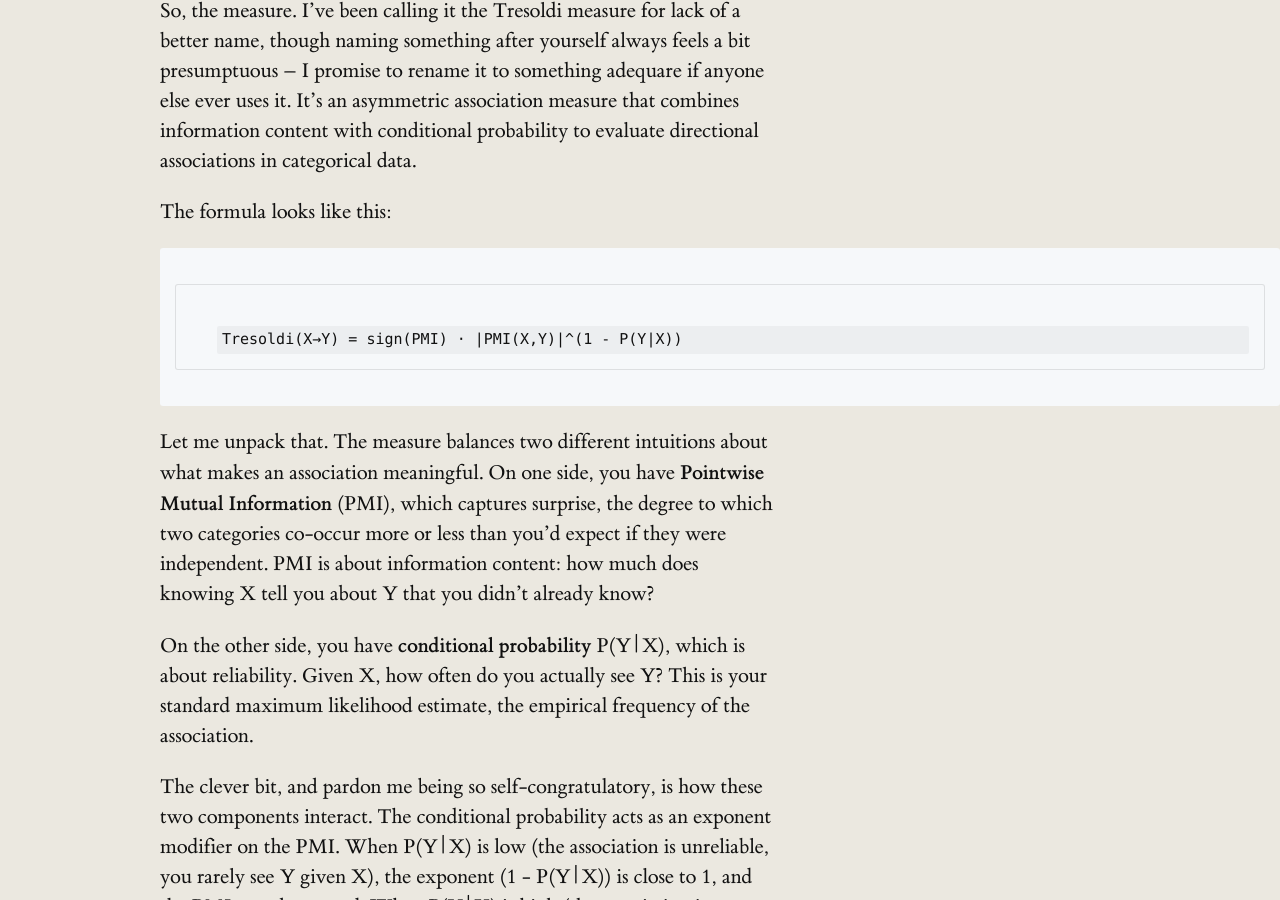
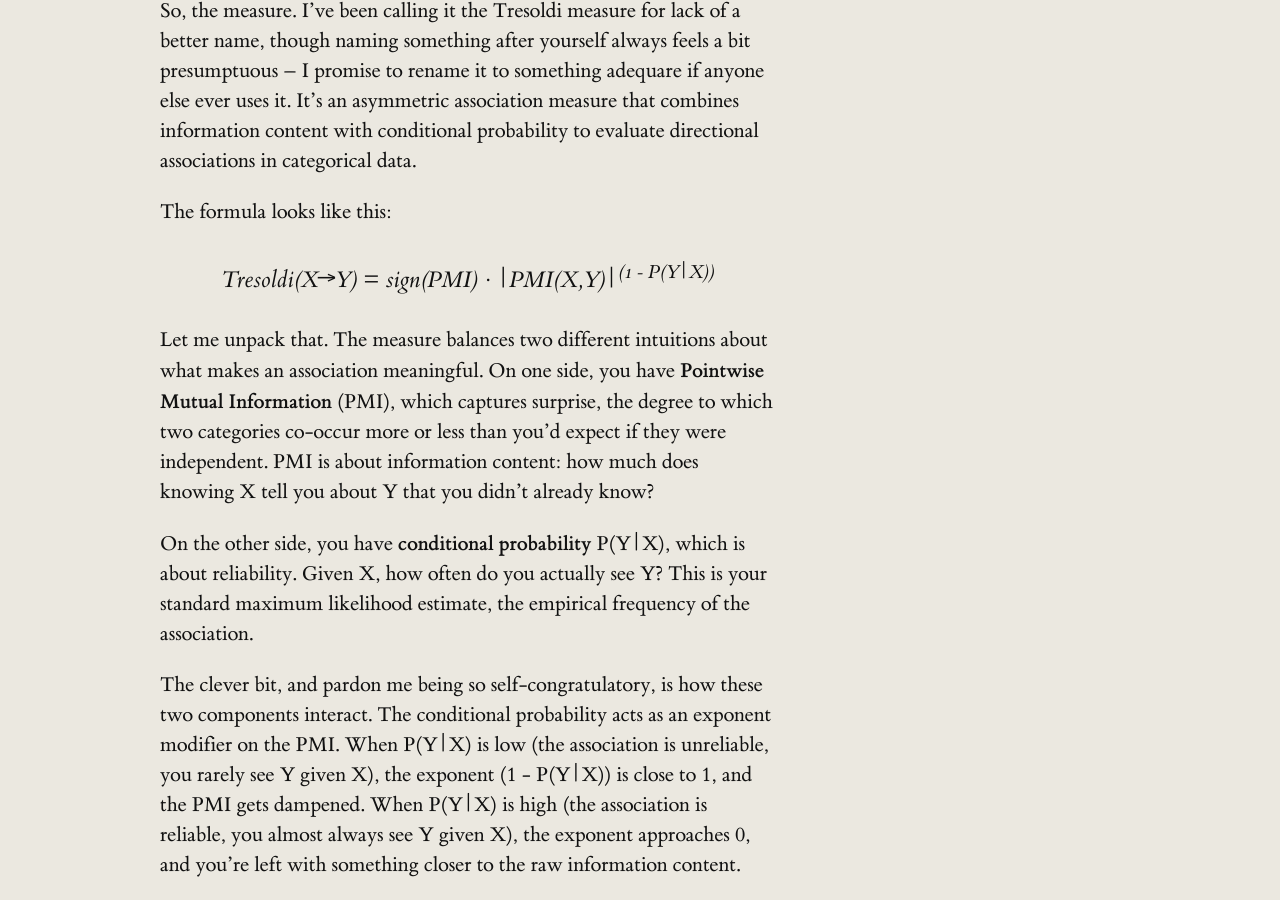
Before and after one commit to tresoldi/tresoldi.github.io, a Jekyll site: the page built from _posts/2025-10-06-asymmetry-tresoldi-measure.markdown, in a window 1280 px wide and 900 px high, scrolled down 2204 px. Built offline with Jekyll 4.4.1, drawn with Linux system fonts in a browser that asks for light colours.

Commit message:
Reorder menu, remove duplicate titles, and fix formula display
- Reorder navigation menu to: BLOG, RESEARCH, SOFTWARE, ABOUT
- Remove duplicate title from homepage (index.md)
- Remove duplicate title from About page (about.md)
- Fix formula rendering in asymmetry blog post (replace code block with centered HTML to prevent overflow)

🤖 Generated with [Claude Code](https://claude.com/claude-code)

Co-Authored-By: Claude <noreply@anthropic.com>

````diff
--- a/_posts/2025-10-06-asymmetry-tresoldi-measure.markdown
+++ b/_posts/2025-10-06-asymmetry-tresoldi-measure.markdown
@@ -25,9 +25,9 @@ So, the measure. I've been calling it the Tresoldi measure for lack of a better
 
 The formula looks like this:
 
-```
-Tresoldi(X→Y) = sign(PMI) · |PMI(X,Y)|^(1 - P(Y|X))
-```
+<p style="text-align: center; font-size: 1.6rem; margin: 2rem 0; font-style: italic;">
+Tresoldi(X→Y) = sign(PMI) · |PMI(X,Y)|<sup>(1 - P(Y|X))</sup>
+</p>
 
 Let me unpack that. The measure balances two different intuitions about what makes an association meaningful. On one side, you have **Pointwise Mutual Information** (PMI), which captures surprise, the degree to which two categories co-occur more or less than you'd expect if they were independent. PMI is about information content: how much does knowing X tell you about Y that you didn't already know?
 
````
Also changed, not shown: about.md (+7 -7 lines), blog.md (+1 -1 lines), index.md (+0 -1 lines), research.md (+1 -0 lines), software.md (+1 -0 lines).
